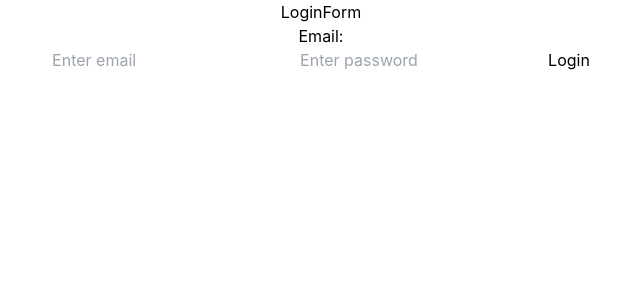
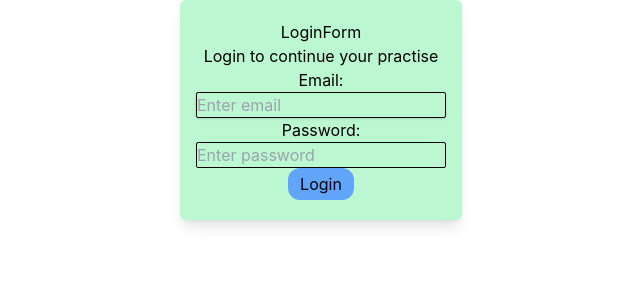
Before and after one commit to mallepalliharshavardhan/React_Project1, a React (Create React App) app: page / in a window 1280 px wide. Shown: the top 300 px of the page, without its empty margins (319-959 px from the left). Built offline with nearby package versions, Linux system fonts and the light colour scheme.

Commit message:
styling with Tailwind CSS and used UseEffect in LoginformI

```diff
--- a/src/Componets/LoginFormI.jsx
+++ b/src/Componets/LoginFormI.jsx
@@ -1,8 +1,11 @@
-import {useState} from 'react';
+import {useState,useEffect} from 'react';
 let LoginformI=()=>{
     let [email,setEmail]= useState("");
     let [pass,setPass] = useState("");
     let [feedBack,setFeedBack]= useState("")
+
+    useEffect(()=>{console.log(email)},[email]);
+
     let handleSubmit=(event)=>{
        event.preventDefault();
         if(email.trim() === "" || pass === " "){
@@ -19,14 +22,20 @@ let LoginformI=()=>{
         }
     return(
         <>
-        <form onSubmit={handleSubmit}>
+        <div className="bg-green-200 gap-y-3 width-full height-screenjustify-center items-centre rounded-md px-4 py-5 shadow-lg box-border gap-4  ">
+            <form onSubmit={handleSubmit}>
             <h3>LoginForm</h3>
+            <p>Login to continue your practise</p>
             <p>Email:</p>
-            <input onChange={(event)=>setEmail(event.target.value)} type="email" placeholder="Enter email" value={email}/>
-            <input onChange={(event)=>setPass(event.target.value)} type="password" placeholder="Enter password" value={pass}/>
-            <button    type="submit"   >Login</button>
+            <input className="bg-transparent border border-black rounded-sm shadow" onChange={(event)=>setEmail(event.target.value)} type="email" placeholder="Enter email" value={email}/>
+           <p>Password:</p>
+            <input className="bg-transparent border border-black rounded-sm " onChange={(event)=>setPass(event.target.value)} type="password" placeholder="Enter password" value={pass}/>
+            <br/>
+            <button  className="bg-blue-400 rounded-xl hover:bg-blue-600 transition-colors px-3 py-1"  type="submit" >Login</button><br/>
             {feedBack}
         </form>
+        </div>
+
         </>
     );
 }
```
